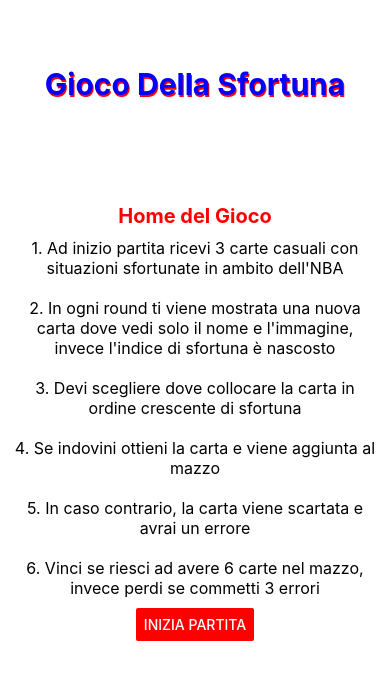
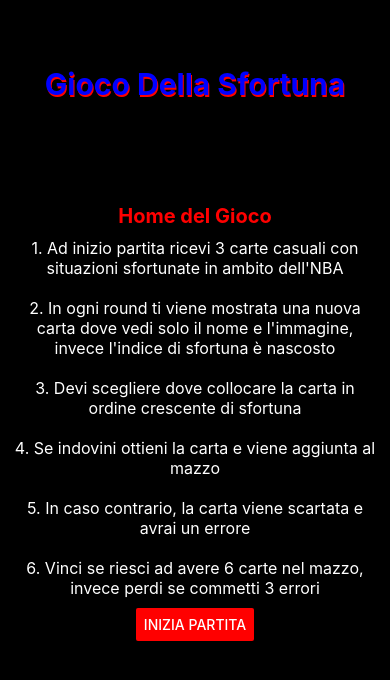
Before and after one commit to scaralesamuele2-alt/Gioco-fine-anno-TPSIT, a React Native app: screen / in a window 390 px wide. Shown: the top 680 px of the page. Built offline with nearby package versions, Linux system fonts and the light colour scheme.

Commit message:
Piccole modifiche estetiche

```diff
--- a/App.js
+++ b/App.js
@@ -249,19 +249,19 @@ function RisultatiGioco({setSchermata,carte,errori,resetGioco})
 */
 const styles=
 {
-    container:{flex:1,height:200,justifyContent:"center",alignItems:"center"},
+    container:{flex:1,height:200,justifyContent:"center",alignItems:"center",backgroundColor:"black"},
     containerHeader:{flex:1,justifyContent:"center",alignItems:"center"},
     headerText:{fontSize:30,fontWeight:"bold",color:"blue",textShadowColor:"red",textShadowOffset:{width:1,height:2}},
     containerHomeGioco:{flex:3,justifyContent:"center",alignItems:"center"},
     homeGiocoText:{fontSize:20,fontWeight:"bold",color:"red"},
-    homeGiocoDescrizione:{fontSize:16,textAlign:"center",margin:10,color:"black"},
+    homeGiocoDescrizione:{fontSize:16,textAlign:"center",margin:10,color:"white"},
     containerBody:{flex:2,justifyContent:"center",alignItems:"center"},
-    bodyTextCarteIniziali:{fontSize:20,textAlign:"center"},
-    bodyTextLeTueCarte:{fontSize:20,color: "darkgreen" },
+    bodyTextCarteIniziali:{fontSize:20,textAlign:"center",color:"white"},
+    bodyTextLeTueCarte:{fontSize:20,color: "darkgreen"},
     bodyTextCarte:{fontSize:20,color:"purple",alignItems:"center"},
     bodyTextErrori:{fontSize:22,color:"red",alignItems:"left",fontWeight:"bold"},
     bodyCartaEmoji:{fontSize:50,justifyContent:"center",alignItems:"center"},
-    bodyCartaNome:{fontSize:20,fontWeight:"bold",justifyContent:"center",alignItems:"center",color:"black"},
+    bodyCartaNome:{fontSize:20,fontWeight:"bold",justifyContent:"center",alignItems:"center",color:"white"},
     bodyTextInput:{borderWidth:1,width:50,margin:10},
     containerRisultatiGioco:{flex:3,justifyContent:"center",alignItems:"center"},
     risultatiTextCarte:{fontSize:20,fontWeight:"bold",color:"purple"},
```
